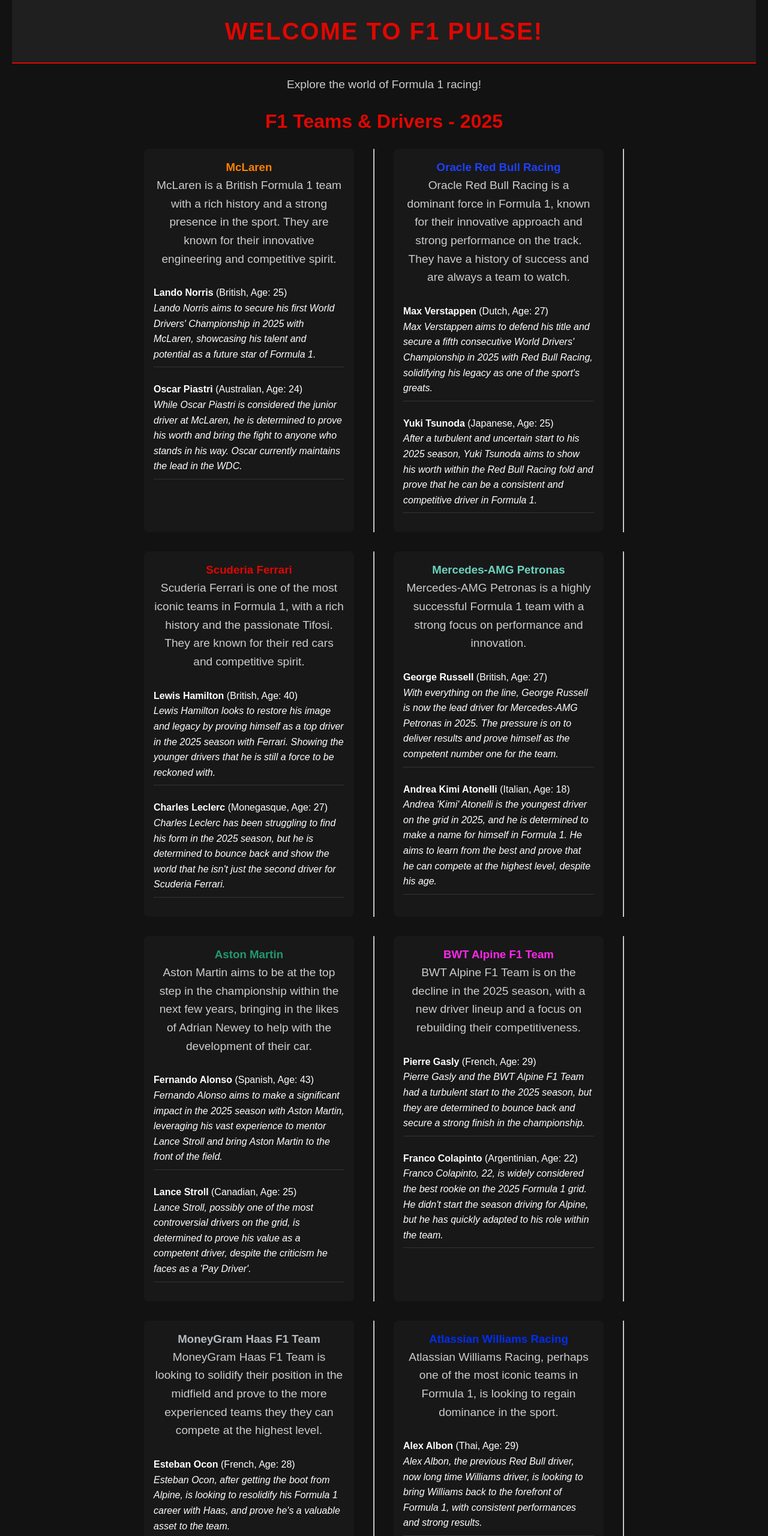
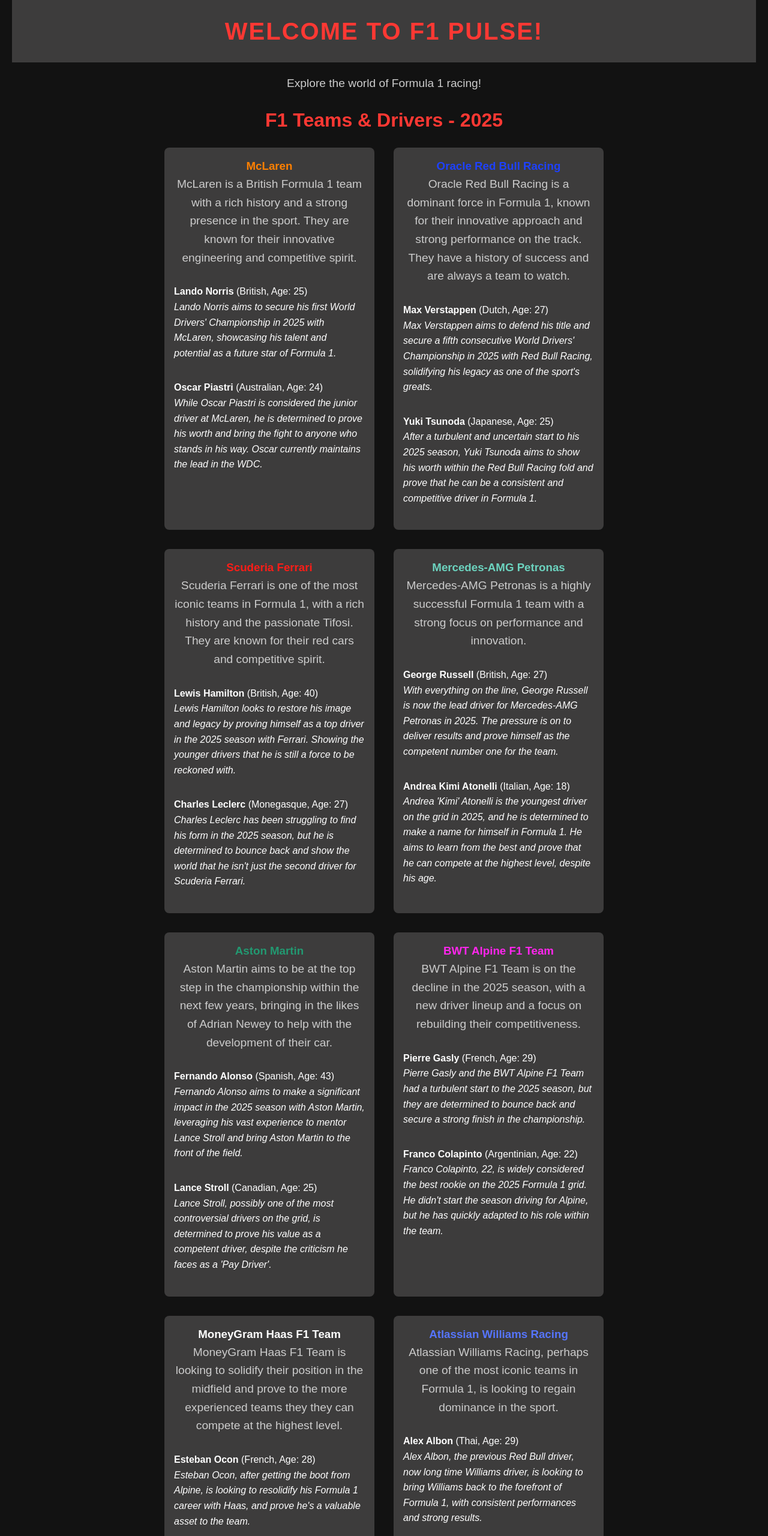
Before and after one commit to NoahGabbard/F1-Wiki, a website: page public/index.html in a window 1280 px wide. Shown: the top 2560 px of the page at 60% size. Drawn offline with Linux system fonts and the light colour scheme.

Commit message:
Restructure project files and update styles
Moved static assets (HTML, CSS, JS) into the public/ directory for better organization. Updated CSS for improved color scheme and visual consistency. Added axios as a dependency in package.json and updated README with installation instructions.

```diff
--- a/package.json
+++ b/package.json
@@ -16,6 +16,7 @@
   },
   "homepage": "https://github.com/NoahGabbard/F1-Wiki#readme",
   "dependencies": {
+    "axios": "^1.11.0",
     "dotenv": "^17.2.0",
     "express": "^5.1.0"
   }
--- a/css/index.css
+++ b/public/css/index.css
@@ -14,15 +14,14 @@
 }
 
 header {
-    background-color: #1f1f1f;
+    background-color: #3d3c3c;
     padding: 20px 0;
     text-align: center;
-    border-bottom: 2px solid #e10600;
 }
 
 header h1 {
     font-size: 2.5rem;
-    color: #e10600;
+    color: #ff3833;
     text-transform: uppercase;
     letter-spacing: 2px;
 }
@@ -41,7 +40,7 @@
 
 section h2 {
     font-size: 2rem;
-    color: #e10600;
+    color: #ff3833;
     margin-bottom: 20px;
     text-align: center;
 }
@@ -58,7 +57,7 @@
   max-width: 350px;
   min-width: 250px;
   margin-bottom: 0;
-  background: #181818;
+  background: #3d3c3c;
   padding: 1rem;
   border-radius: 8px;
 }
@@ -74,7 +73,6 @@
 .driver {
   margin-bottom: 1rem;
   padding: 0.5rem 0;
-  border-bottom: 1px solid #333;
 }
 
 footer {
@@ -82,7 +80,6 @@
     margin-top: 40px;
     padding: 10px 0;
     background-color: #1f1f1f;
-    border-top: 2px solid #e10600;
 }
 
 footer p {
@@ -97,7 +94,7 @@
     color: #1E41FF;
 }
 .team-ferrari {
-    color: #E10600;
+    color: #fd1d17;
 }
 .team-mclaren {
     color: #FF8000;
@@ -109,13 +106,13 @@
     color: #ff26ed;
 }
 .team-williams {
-    color: #002df3;
+    color: #5675ff;
 }
 .team-stake {
     color: #52E252;
 }
 .team-haas {
-    color: #B6BABD;
+    color: #ffffff;
 }
 .team-rb {
     color: #6692FF;
--- a/js/index.js
+++ b/public/js/index.js
@@ -215,7 +215,6 @@
           `).join("")}
         </div>
       </div>
-      <hr>
     `;
   });
 
```
Also changed, not shown: README.md, public/index.html (renamed from index.html), 1 other file.
